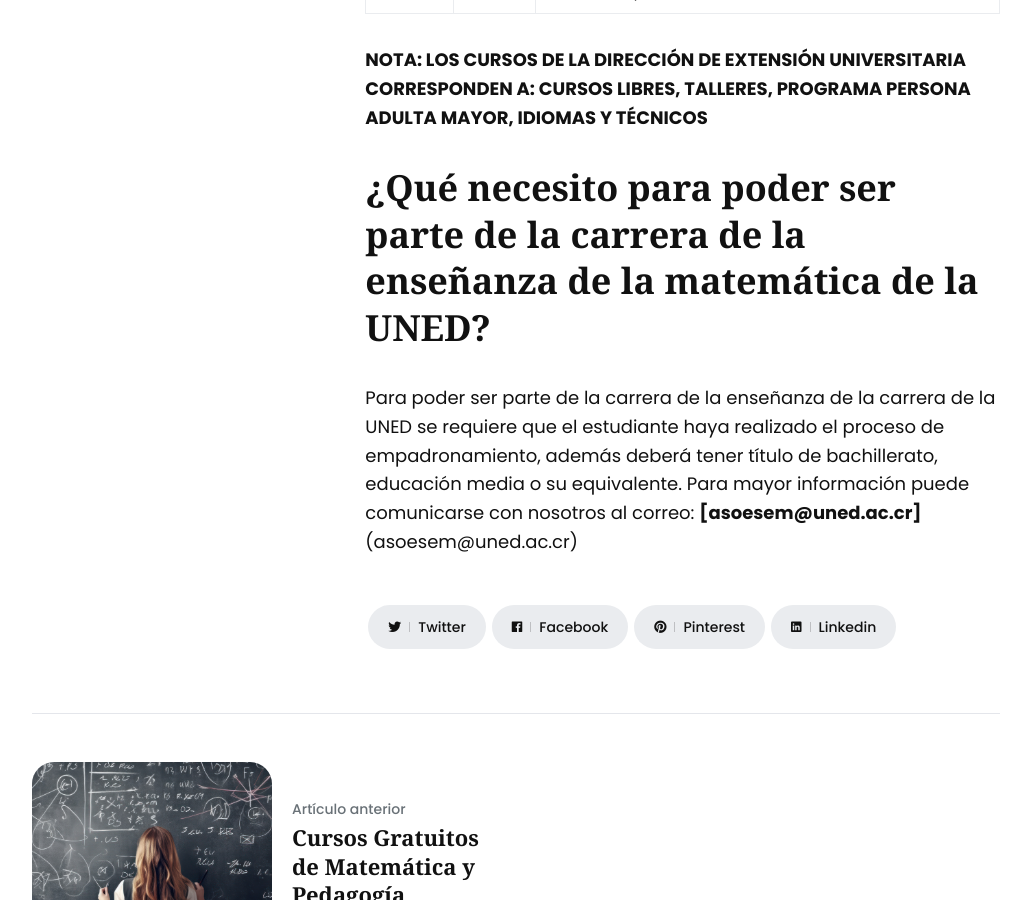
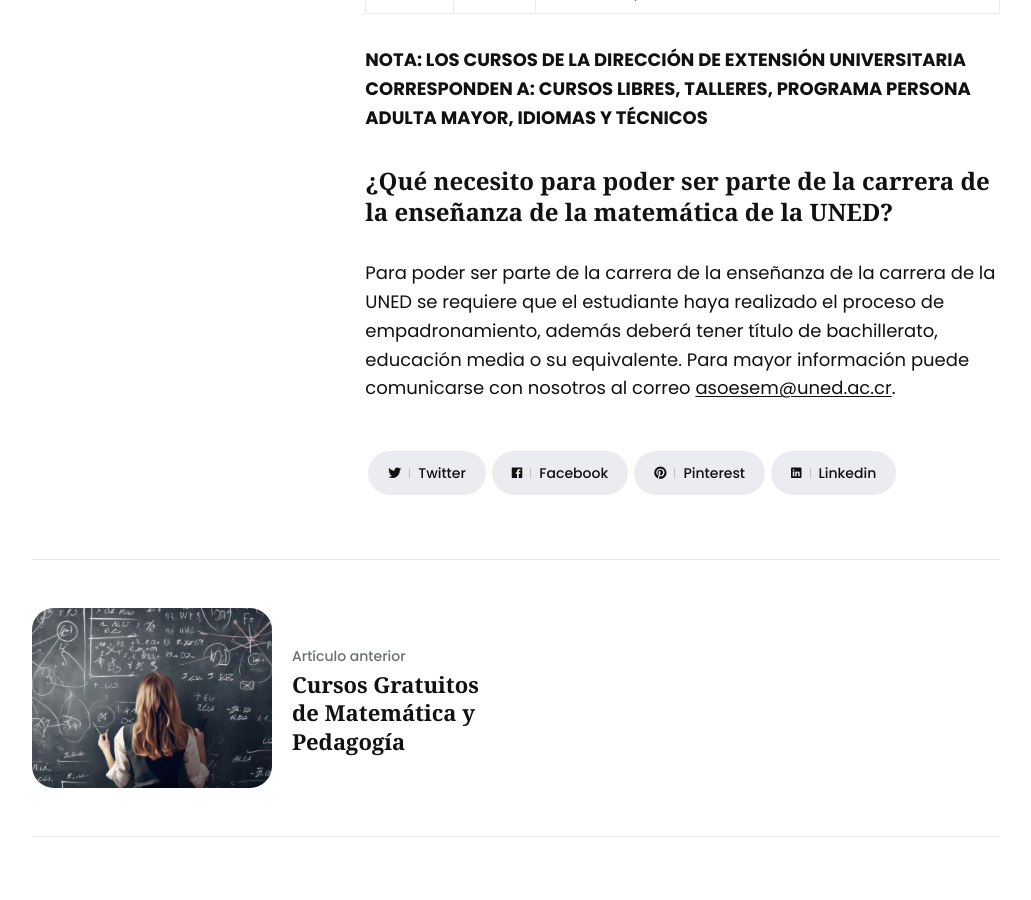
Before and after one commit to asoesem/asoesem.github.io, a Jekyll site: the page built from _posts/2023-06-12-primera-matricula-2024.md, in a window 1280 px wide and 900 px high, scrolled down 1607 px. Shown: the whole window, without its empty margins (124-1155 px from the left). Built offline with Jekyll 4.4.1, drawn with Linux system fonts in a browser that asks for light colours.

Commit message:
Cambia tamaño de un título y hipervínculo

```diff
--- a/_posts/2023-06-12-primera-matricula-2024.md
+++ b/_posts/2023-06-12-primera-matricula-2024.md
@@ -32,7 +32,7 @@
 
 **NOTA: LOS CURSOS DE LA DIRECCIÓN DE EXTENSIÓN UNIVERSITARIA CORRESPONDEN A: CURSOS LIBRES, TALLERES, PROGRAMA PERSONA ADULTA MAYOR, IDIOMAS Y TÉCNICOS**
 
-# ¿Qué necesito para poder ser parte de la carrera de la enseñanza de la matemática de la UNED?
+### ¿Qué necesito para poder ser parte de la carrera de la enseñanza de la matemática de la UNED?
 
 Para poder ser parte de la carrera de la enseñanza de la carrera de la UNED se requiere que el estudiante haya realizado el proceso de empadronamiento, además deberá tener título de bachillerato, educación media o su equivalente.
-Para mayor información puede comunicarse con nosotros al correo: **[asoesem@uned.ac.cr]** (asoesem@uned.ac.cr)
+Para mayor información puede comunicarse con nosotros al correo [asoesem@uned.ac.cr](mailto:asoesem@uned.ac.cr).
```
